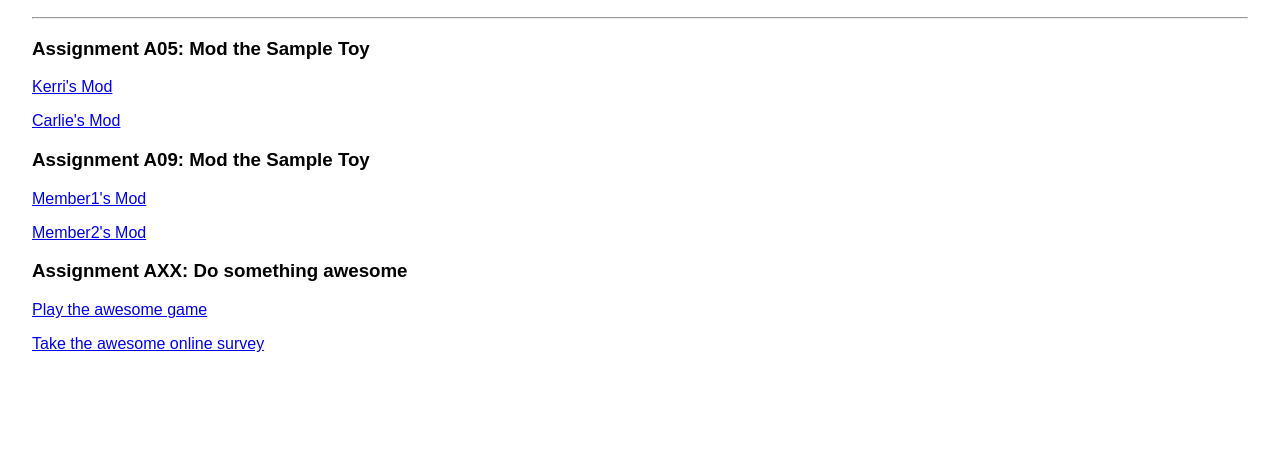
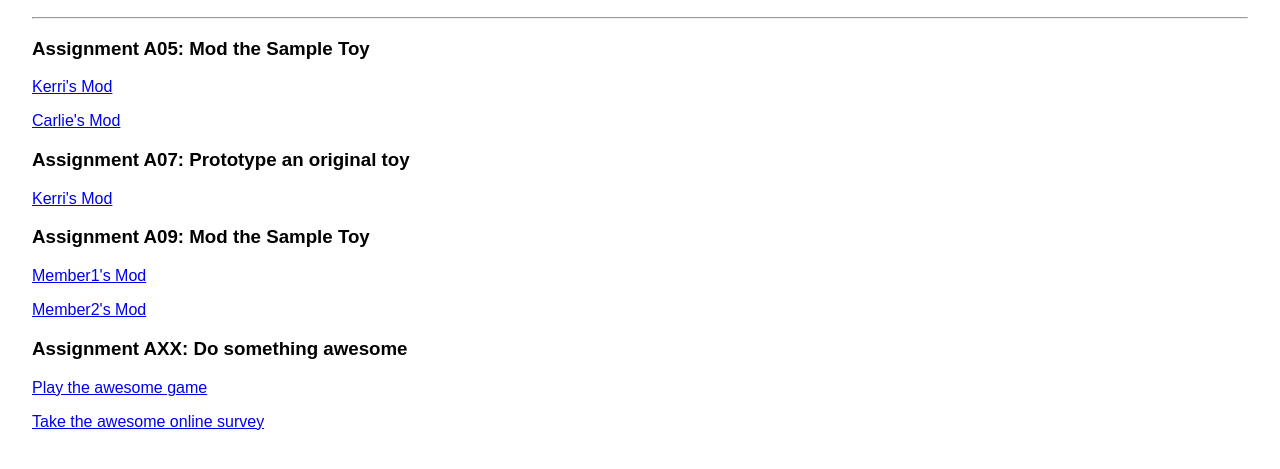
Before and after one commit to kathornton01/IMDG-2900-Sunshine, a plain HTML site: page 2900/index.html in a window 1280 px wide. Shown: the part 179-648 px from the top of the page. Drawn offline with Linux system fonts and the light colour scheme.

Commit message:
Added A07 game to home page

```diff
--- a/2900/index.html
+++ b/2900/index.html
@@ -19,10 +19,12 @@
 
     <!-- These are the initial assignment links you'll need. -->
 
-	<!-- I hope i did this right??? -Kerri -->
     <h3>Assignment A05: Mod the Sample Toy</h3>
     <p><a href="A05/Kerri Thornton/game.html">Kerri's Mod</a></p>
     <p><a href="A05/Carlie Flanagan/game.html">Carlie's Mod</a></p>
+
+    <h3>Assignment A07: Prototype an original toy </h3>
+    <p><a href="A05/game.html">Kerri's Mod</a></p>
 
     <h3>Assignment A09: Mod the Sample Toy</h3>
     <p><a href="A09/member1/game.html">Member1's Mod</a></p>
```
